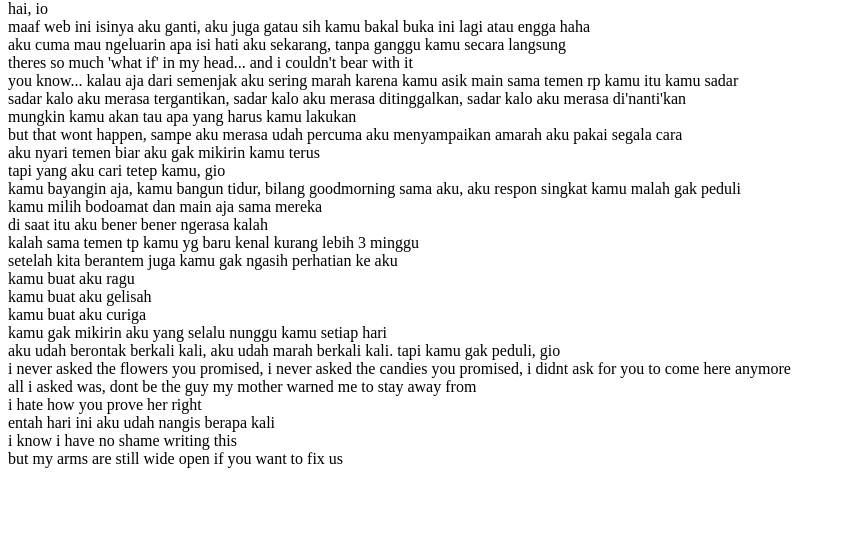
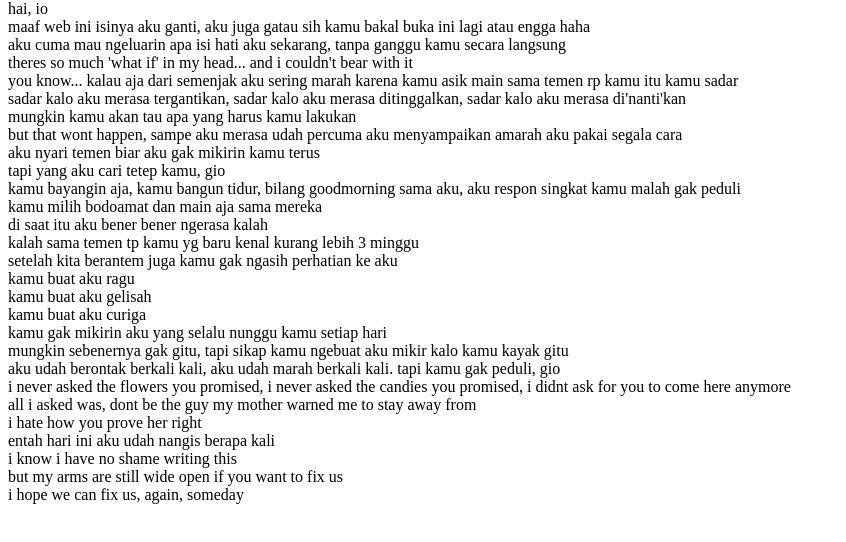
Before and after one commit to elfndz/g, a plain HTML site: page index.html in a window 1280 px wide. Shown: the part 66-608 px from the top of the page, without its empty margins (0-846 px from the left). Drawn offline with Linux system fonts and the light colour scheme.

Commit message:
Update index.html

```diff
--- a/index.html
+++ b/index.html
@@ -27,6 +27,7 @@
     <p>kamu buat aku gelisah</p>
     <p>kamu buat aku curiga</p>
     <p>kamu gak mikirin aku yang selalu nunggu kamu setiap hari</p>
+    <p>mungkin sebenernya gak gitu, tapi sikap kamu ngebuat aku mikir kalo kamu kayak gitu</p>
     <p>aku udah berontak berkali kali, aku udah marah berkali kali. tapi kamu gak peduli, gio</p>
     <p>i never asked the flowers you promised, i never asked the candies you promised, i didnt ask for you to come here anymore</p>
     <p>all i asked was, dont be the guy my mother warned me to stay away from</p>
@@ -34,6 +35,7 @@
     <p>entah hari ini aku udah nangis berapa kali</p>
     <p>i know i have no shame writing this</p>
     <p>but my arms are still wide open if you want to fix us</p>
+    <p>i hope we can fix us, again, someday</p>
     </div>
 </body>
 </html>
```
